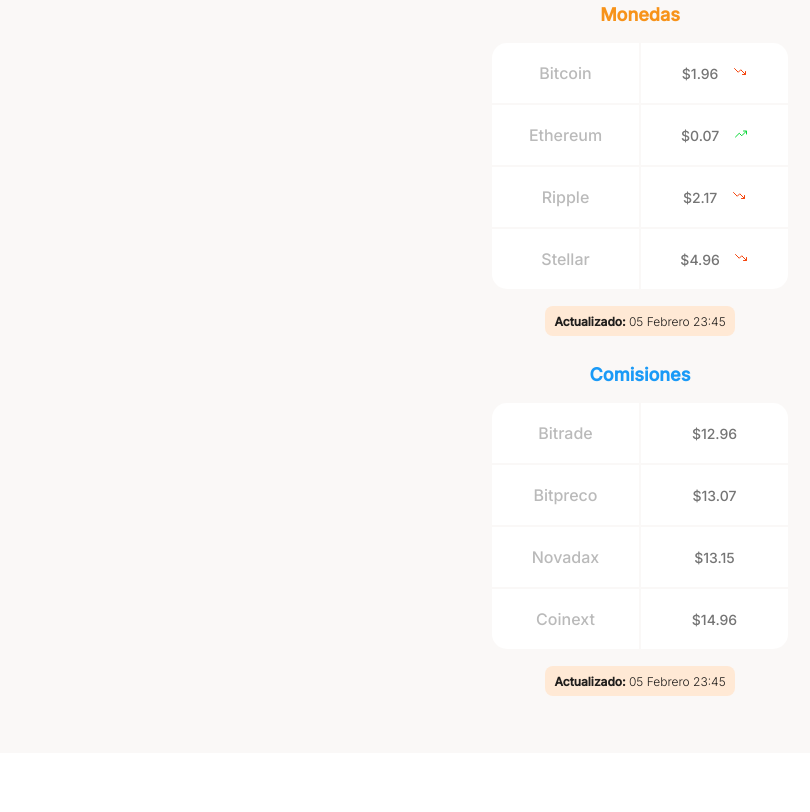
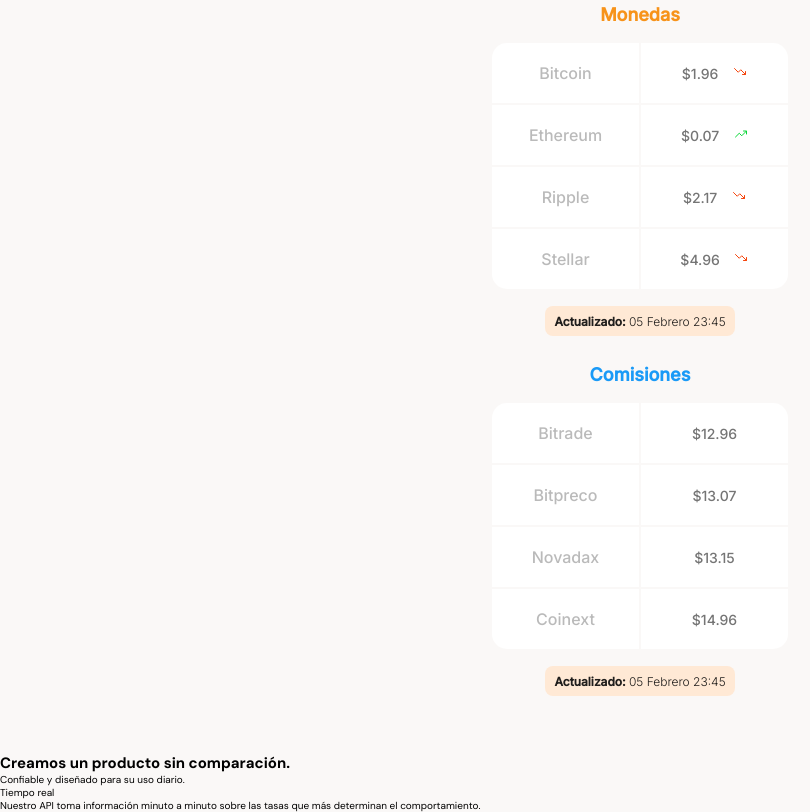
Before and after one commit to SamuelUlises/MobileFirst, a plain HTML site: page index.html in a window 1280 px wide. Shown: the part 763-1575 px from the top of the page, without its empty margins (0-810 px from the left). Before the commit the page ends 1516 px from the top, so only its background shows below. Drawn offline with Linux system fonts and the light colour scheme.

Commit message:
Se maqueto en HTML la sección de producto

```diff
--- a/index.html
+++ b/index.html
@@ -79,7 +79,20 @@
                <div></div>
            </section>
         </section>
-        <section></section>
+        <section class="main-product-detail">
+            <span></span>
+            <div>
+                <h2>Creamos un producto sin comparación.</h2>
+                <p>Confiable y diseñado para su uso diario.</p>
+            </div>
+            <section class="product-cards--content">
+                <article class="product-detail--card">
+                    <span class="clock"></span>
+                    <p class="product--card-title">Tiempo real</p>
+                    <p class="product--card-body">Nuestro API toma información minuto a minuto sobre las tasas que más determinan el comportamiento.</p>
+                </article>
+            </section>
+        </section>
         <section></section>
         <section></section>
     </main>
```
